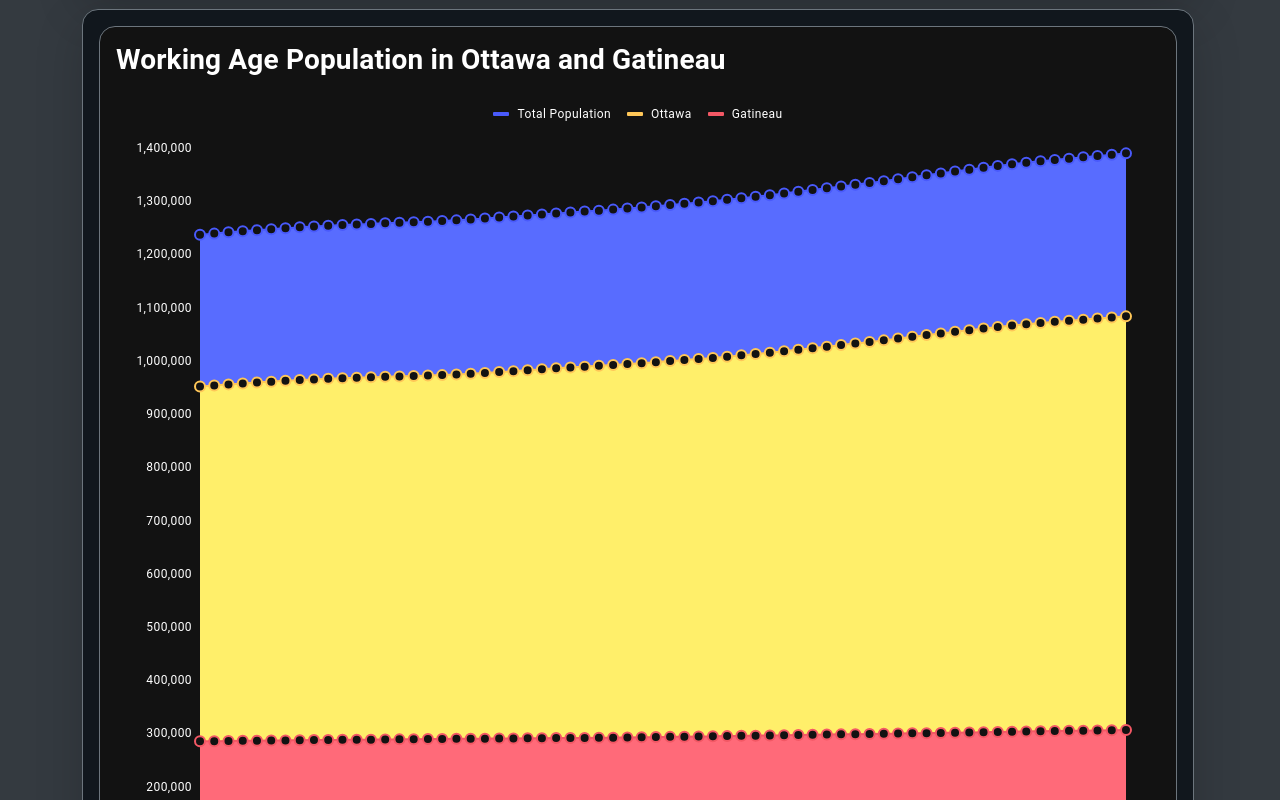
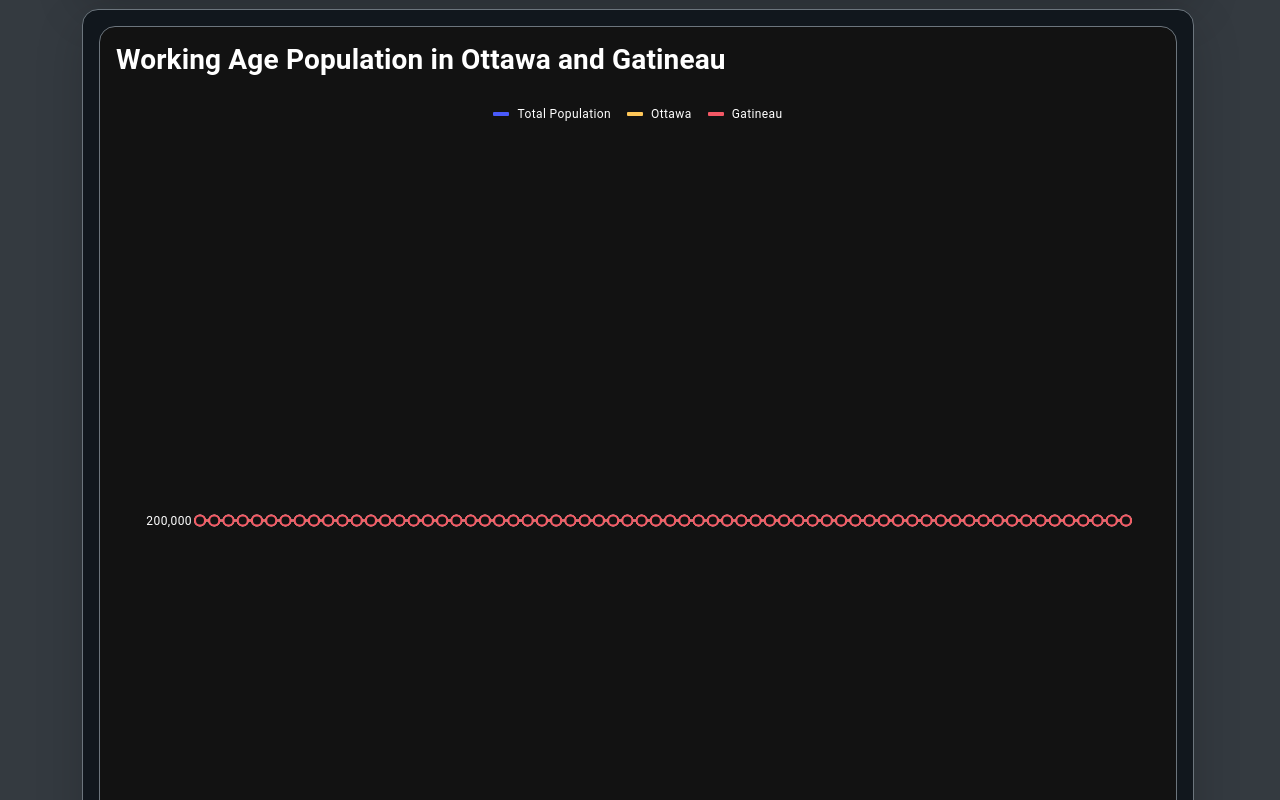
Before and after one commit to RayhanKarim1342/RayhanKarim-SEG3125-DataDashboard, a React (Create React App) app in the folder data-dashboard/: page / in a window 1280 px wide. Shown: the part 1540-2340 px from the top of the page. Built offline with nearby package versions, Linux system fonts and the light colour scheme.

Commit message:
adjusted line chart scale to make trends more readable

```diff
--- a/data-dashboard/src/components/Dashboard.js
+++ b/data-dashboard/src/components/Dashboard.js
@@ -594,6 +594,7 @@ const Dashboard = () => {
                     width: 100,
                     position: showYAxisFig3 ? "left" : "none",
                     valueFormatter: standardFormatter,
+                    min: 200000,
                   },
                 ]}
                 grid={{ horizontal: showGridlinesFig3 }}
```
